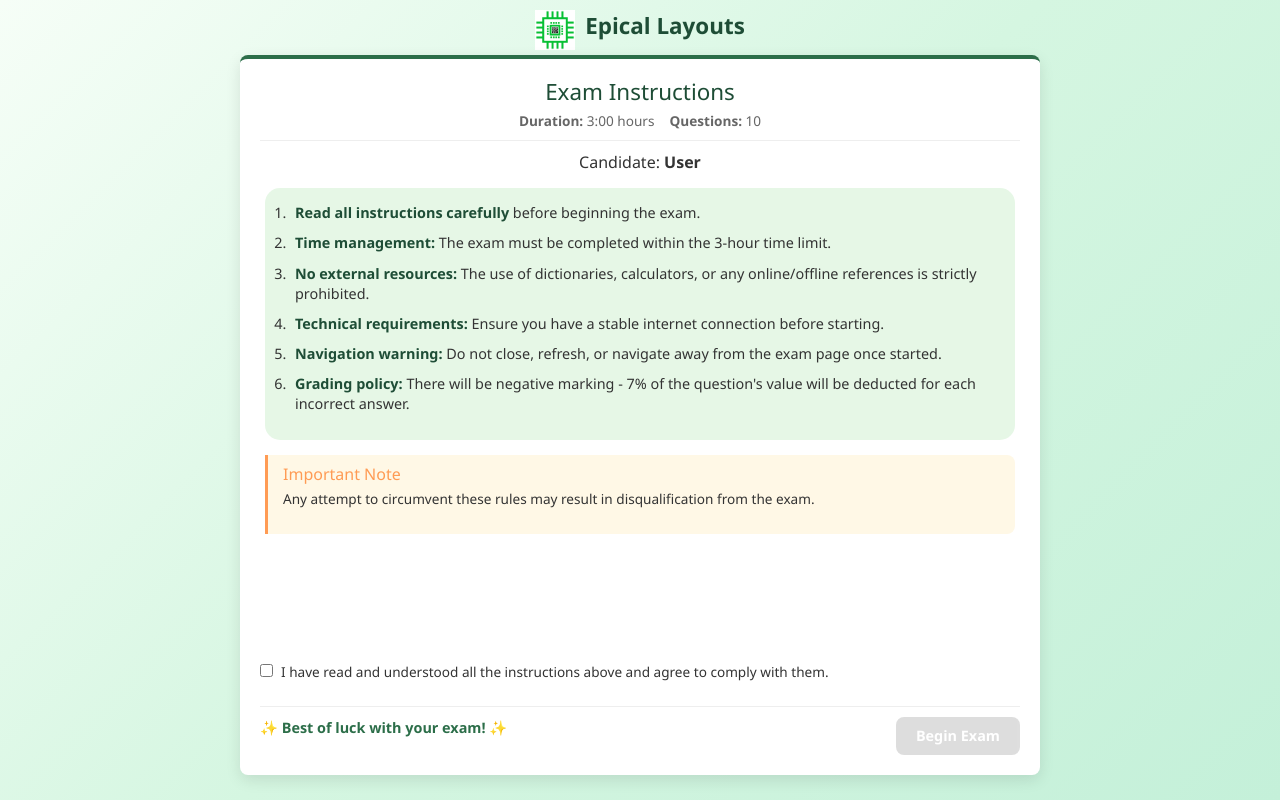
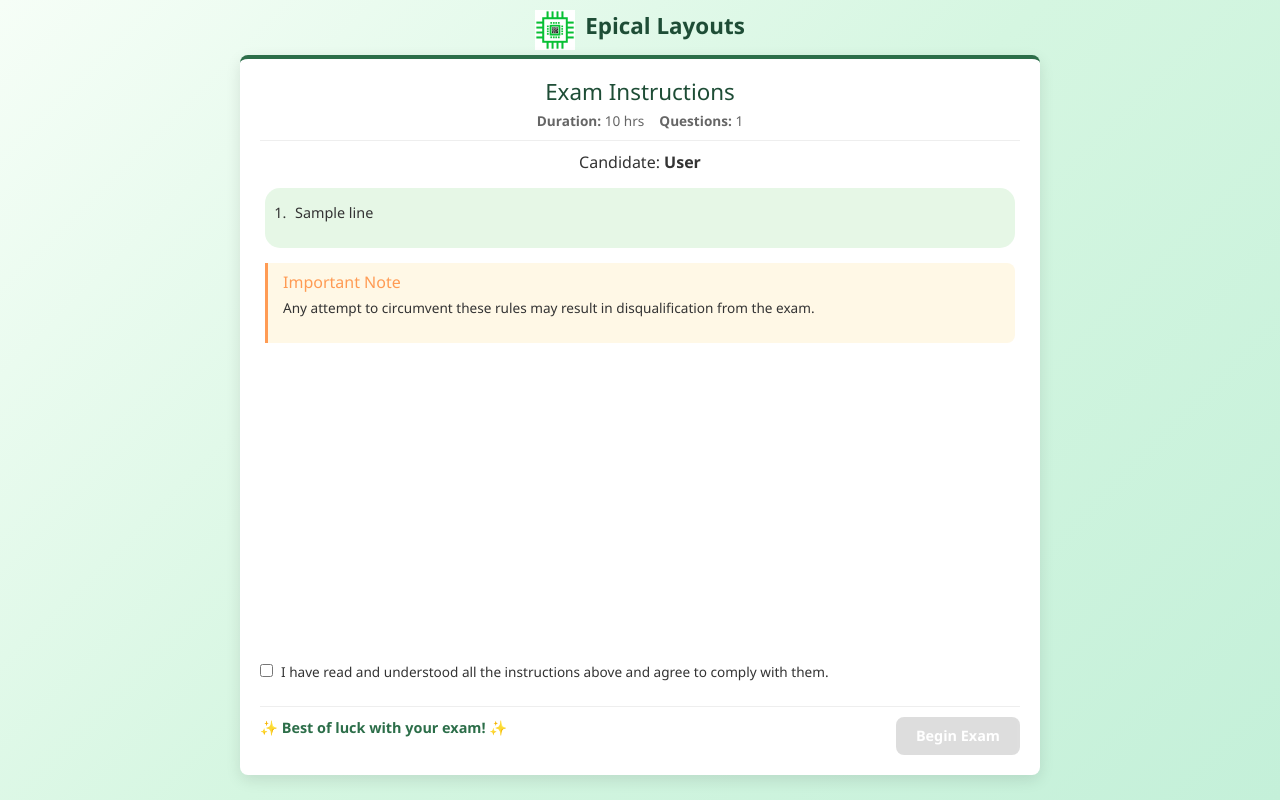
Before and after one commit to NEDESH-KUMAR-M/Epical-Exam-Portal, a Flask app: template templates/instructions.html in a window 1280 px wide. Run offline with Flask 3, Linux system fonts and the light colour scheme; the template is opened without the code that fills it: most values are stand-ins (such as "Sample title", 1, 10 or a date in 2020).

Commit message:
changed instruction

```diff
--- a/app.py
+++ b/app.py
@@ -40,6 +40,9 @@ def login():
         for user in users:
             sheet_email = str(user.get('EmployeeMailId', '')).strip().lower()
             sheet_password = str(user.get('Password', '')).strip()
+            print("Entered:", email, "/", password)
+            print("Sheet:", sheet_email, "/", sheet_password)
+
 
             if email.lower() == sheet_email:
                 if password == sheet_password:
@@ -66,9 +69,35 @@ def admin_dashboard():
 
 
 @app.route('/instructions')
-@login_required
+
 def instructions():
-    return render_template('instructions.html', fullname=session.get('fullname'))
+    try:
+        spreadsheet = client.open_by_key(SPREADSHEET_ID)
+
+        # Fetch instructions
+        instructions_sheet = spreadsheet.worksheet("Instructions")
+        instructions = instructions_sheet.col_values(1)
+
+        # Fetch metadata
+        meta_sheet = spreadsheet.worksheet("TIME")
+        meta_records = meta_sheet.get_all_records()
+        meta = meta_records[0] if meta_records else {}
+
+        duration = meta.get('Duration', 'N/A')
+        total_questions = meta.get('TotalQuestions', 'N/A')
+
+    except Exception as e:
+        instructions = ["❌ Failed to load instructions: " + str(e)]
+        duration = "N/A"
+        total_questions = "N/A"
+
+    return render_template('instructions.html',
+                           fullname=session.get('fullname'),
+                           instructions=instructions,
+                           duration=duration,
+                           total_questions=total_questions)
+
+
 
 
 @app.route('/exam')
--- a/templates/instructions.html
+++ b/templates/instructions.html
@@ -236,8 +236,11 @@
       <div class="exam-header">
         <h2>Exam Instructions</h2>
         <div class="exam-meta">
-          <span class="meta-item"><strong>Duration:</strong> 3:00 hours</span>
-          <span class="meta-item"><strong>Questions:</strong> 10</span>
+          <div class="exam-meta">
+            <span class="meta-item"><strong>Duration:</strong> {{ duration }} hrs</span>
+            <span class="meta-item"><strong>Questions:</strong> {{ total_questions }}</span>
+          </div>
+
         </div>
       </div>
       <center><div class="candidate-name">Candidate: <strong>{{ fullname }}</strong></div></center>
@@ -248,26 +251,12 @@
 
     <!-- Instructions -->
     <div class="instructions-container">
-        <ol class="instruction-list">
-          <li>
-            <strong>Read all instructions carefully</strong> before beginning the exam.
-          </li>
-          <li>
-            <strong>Time management:</strong> The exam must be completed within the 3-hour time limit.
-          </li>
-          <li>
-            <strong>No external resources:</strong> The use of dictionaries, calculators, or any online/offline references is strictly prohibited.
-          </li>
-          <li>
-            <strong>Technical requirements:</strong> Ensure you have a stable internet connection before starting.
-          </li>
-          <li>
-            <strong>Navigation warning:</strong> Do not close, refresh, or navigate away from the exam page once started.
-          </li>
-          <li>
-            <strong>Grading policy:</strong> There will be negative marking - 7% of the question's value will be deducted for each incorrect answer.
-          </li>
-        </ol>
+      <ol class="instruction-list">
+        {% for line in instructions %}
+          <li>{{ line }}</li>
+        {% endfor %}
+      </ol>
+
 
       <!-- Color Legend -->
       <div class="important-note">
```
